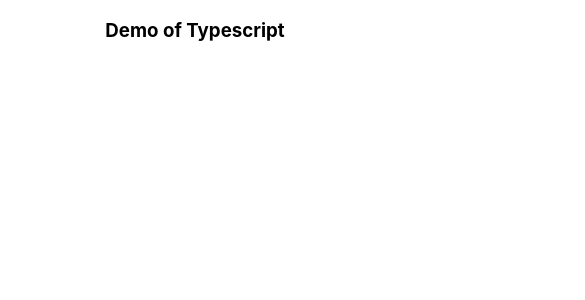
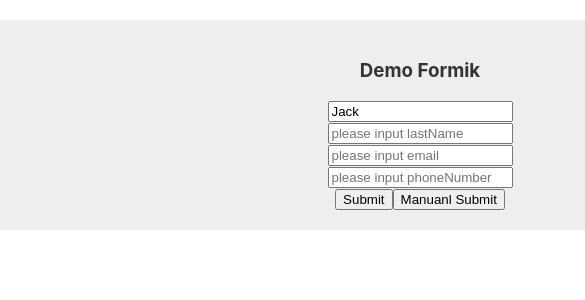
Before and after one commit to yueveron/create-react-app-ts_template, a React (Create React App) app: page / in a window 390 px wide. Shown: the top 300 px of the page, 585 px wide, since content can reach past the window. Built offline with nearby package versions, Linux system fonts and the light colour scheme; a web font is replaced by a local one.

Commit message:
feat:validation phone

```diff
--- a/src/App.tsx
+++ b/src/App.tsx
@@ -1,15 +1,15 @@
 import './App.css';
 // import DemoZustand from './pages/demo-zustand/DemoZustand';
-// import DemoFormik from './pages/demo-formik/DemoFormik';
+import DemoFormik from './pages/demo-formik/DemoFormik';
 // import DemoCustomHooks from './pages/demo-customhooks/DemoCustomHooks';
-import DemoTs from './pages/demo-typescript/DemoTs';
+// import DemoTs from './pages/demo-typescript/DemoTs';
 function App() {
   return (
     <div className="App">
       {/* <DemoZustand/> */}
-      {/* <DemoFormik/> */}
+      <DemoFormik />
       {/* <DemoCustomHooks/> */}
-      <DemoTs />
+      {/* <DemoTs /> */}
     </div>
   );
 }
--- a/src/pages/demo-formik/DemoFormik.tsx
+++ b/src/pages/demo-formik/DemoFormik.tsx
@@ -7,22 +7,29 @@
   firstName: string;
   lastName: string;
   email: string;
+  phoneNumber: string;
 }
 
+// 正在表达式 , eg:100-100-1000
+const phoneRegex = RegExp(/^\(?([0-9]{3})\)?[-. ]?([0-9]{3})[-. ]?([0-9]{4})$/);
 const FormYupSchema = Yup.object().shape({
   firstName: Yup.string().required('Required firstName'),
   lastName: Yup.string().required('Required LastName'),
   email: Yup.string().email('Invalid email'),
+  phoneNumber: Yup.string()
+    .matches(phoneRegex, 'Invalid phone')
+    .required('Phone is required'),
 });
 
-const initialFormValues:IValues = {
+const initialFormValues: IValues = {
   firstName: 'Jack',
   lastName: '',
   email: '',
+  phoneNumber: '',
 };
 
 const DemoFormik = () => {
-  useEffect(()=>{
+  useEffect(() => {
     console.debug('DemoFormik');
   }, []);
   // const manualOnSubmit = ():void =>{
@@ -32,43 +39,64 @@
     <div className="mainWrapper">
       <h3>Demo Formik</h3>
       <Formik
-        initialValues = {initialFormValues}
-        validationSchema = {FormYupSchema}
+        initialValues={initialFormValues}
+        validationSchema={FormYupSchema}
         // onSubmit trigger by handleSubmit
-        onSubmit={(values: IValues):void => {
+        onSubmit={(values: IValues): void => {
           console.debug('submit:', values);
         }}
       >
-        {({errors, touched, handleSubmit, validateForm, submitForm}) => (
+        {({ errors, touched, handleSubmit, validateForm, submitForm }) => (
           <form onSubmit={handleSubmit}>
-            <Field name="firstName" />
+            <div>
+              <Field name="firstName" placeholder="please input firstName" />
               {errors.firstName && touched.firstName ? (
                 <div>{errors.firstName}</div>
               ) : null}
-            <Field name="lastName" />
+            </div>
+            <div>
+              <Field name="lastName" placeholder="please input lastName" />
               {errors.lastName && touched.lastName ? (
                 <div>{errors.lastName}</div>
               ) : null}
-            <Field name="email" type="email" />
+            </div>
+            <div>
+              <Field
+                name="email"
+                type="email"
+                placeholder="please input email"
+              />
               {errors.email && touched.email ? <div>{errors.email}</div> : null}
-
+            </div>
+            <div>
+              <Field
+                name="phoneNumber"
+                placeholder="please input phoneNumber"
+              />
+              {errors.phoneNumber && touched.phoneNumber ? (
+                <div>{errors.phoneNumber}</div>
+              ) : null}
+            </div>
+            <div>
               <button type="submit">Submit</button>
-
-            <button type='button' onClick = {()=>{
+              <button
+                type="button"
+                onClick={() => {
                   // validateForm() must be trigger after submitForm(), otherwise not style error item
-              submitForm().then(async():Promise<any> => {
+                  submitForm().then(async (): Promise<any> => {
                     const resultErrors = await validateForm(); // 关键 KeyPoint
-                if(Object.keys(resultErrors).length>0) alert('Some data fields are missing');
+                    if (Object.keys(resultErrors).length > 0)
+                      alert('Some data fields are missing');
                   });
-            }}>
+                }}
+              >
                 Manuanl Submit
               </button>
+            </div>
           </form>
         )}
-
       </Formik>
     </div>
   );
-
 };
 export default DemoFormik;
```
Lines whose indentation alone changed are shown as unchanged.
